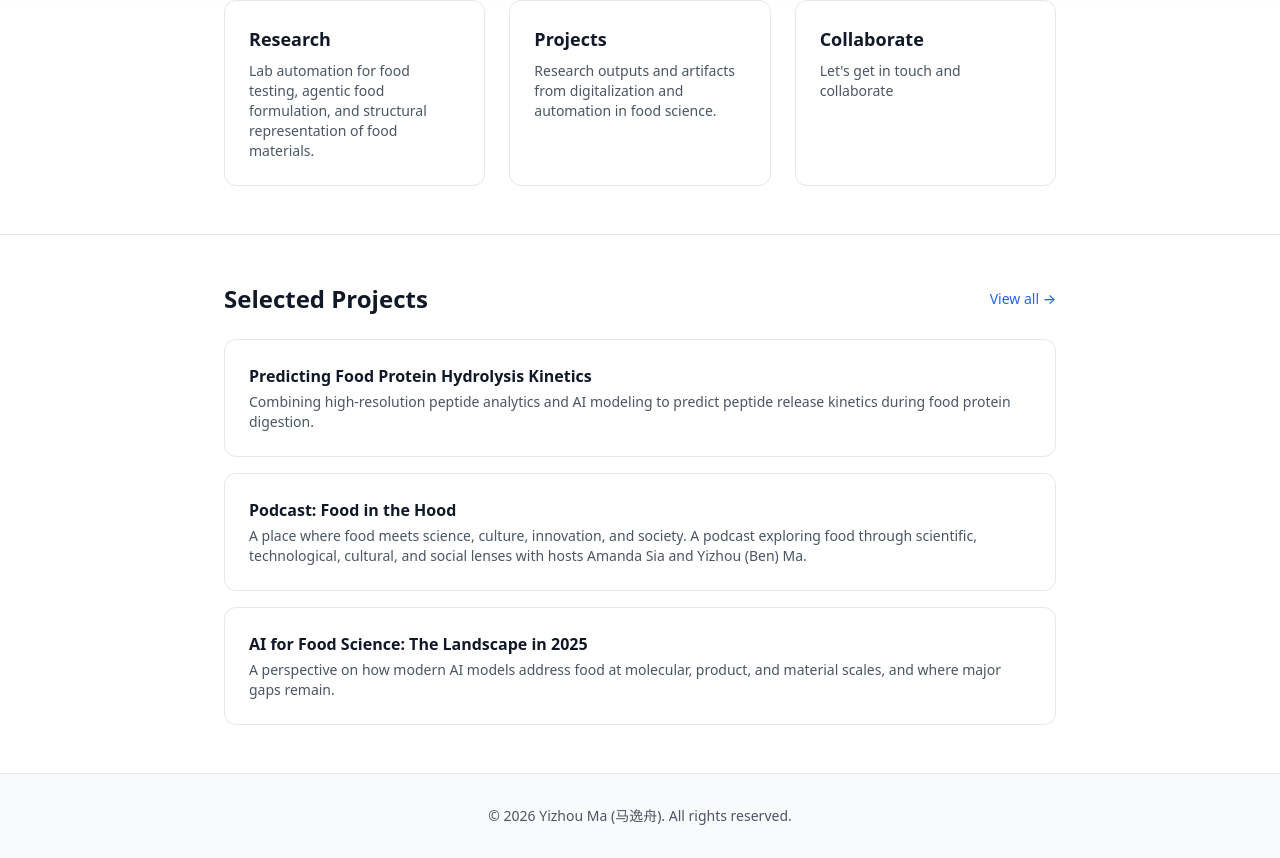
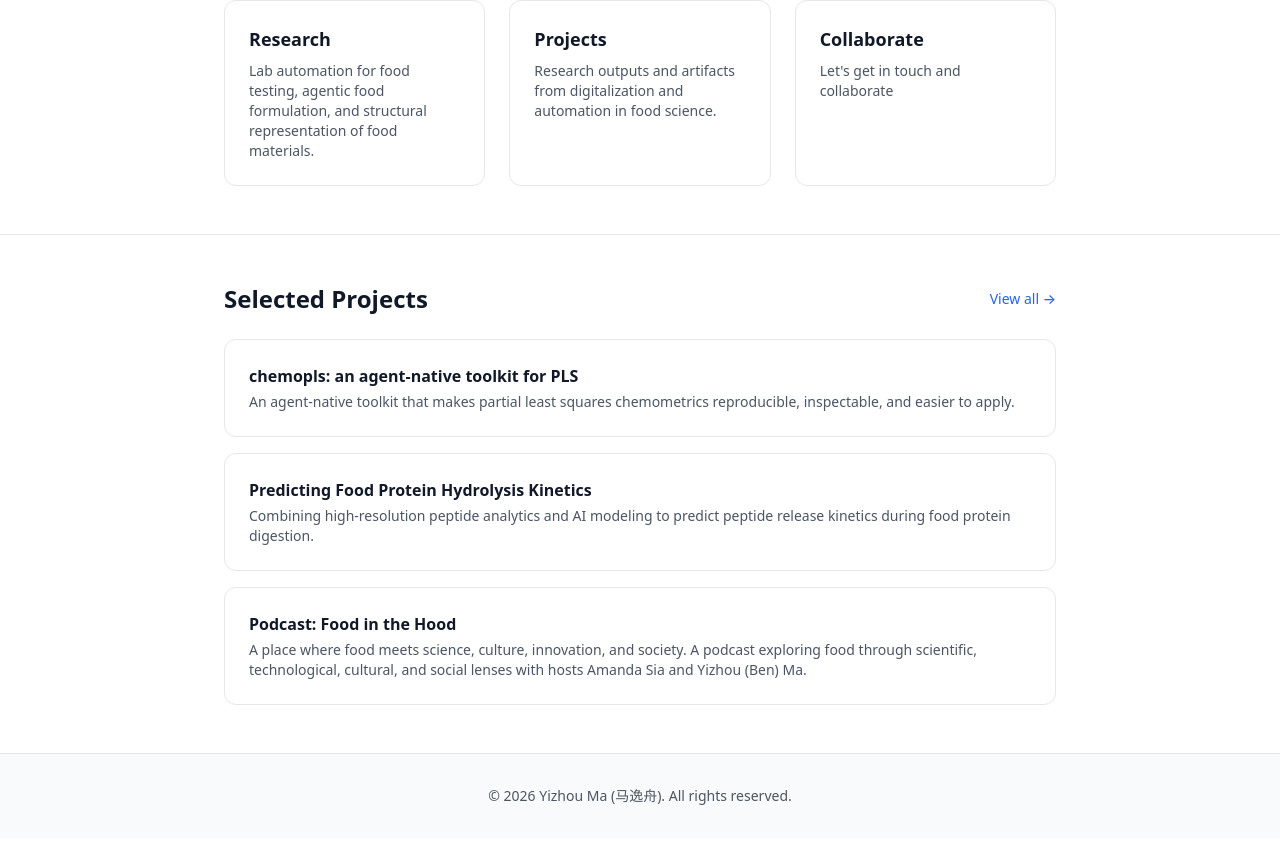
Before and after one commit to ymawur/Ymawebsite, a Next.js app: page / in a window 1280 px wide. Shown: the part 555-1413 px from the top of the page. Built offline with nearby package versions, Linux system fonts and the light colour scheme; no server answers.

Commit message:
Add chemopls project page

```diff
--- a/data/outputs.ts
+++ b/data/outputs.ts
@@ -1,6 +1,25 @@
 import { Output } from "@/types";
 
 export const outputs: Output[] = [
+  {
+    id: "chemopls",
+    title: "chemopls: an agent-native toolkit for PLS",
+    headline:
+      "An agent-native toolkit that makes partial least squares chemometrics reproducible, inspectable, and easier to apply.",
+    description:
+      "chemopls brings a broad family of partial least squares (PLS) methods into one consistent Python toolkit. It supports PLS regression and PLS-DA-style classification, alongside variable-selection, robust, sparse, orthogonal, multiblock, and multiway variants. Common spectral preprocessing steps—including centering, scaling, standard normal variate (SNV), and Savitzky–Golay transforms—are available through the same workflow.\n\nThe project is designed for collaboration between a researcher and an AI agent. The agent first inspects the dataset, checks its cleanliness, identifies the target type and predictor geometry, and recommends a suitable analysis harness. chemopls then performs deterministic preprocessing, modeling, and validation while recording configuration, metrics, dataset metadata, software versions, and method provenance. This division keeps scientific choices visible while making routine execution reproducible.\n\nA command-line workflow separates dataset diagnosis from experiment execution. It flags ambiguous numeric targets for confirmation, keeps preprocessing and model selection inside leakage-safe validation, and provides method cards with implementation status, limitations, and source-paper references. chemopls is currently an agent-preview package: reconstructed methods should be reviewed carefully and publication claims should rely on repeated, nested, or external validation.",
+    image: {
+      src: "/images/chemopls-overview.png",
+      alt: "chemopls agent and deterministic chemometrics workflow",
+    },
+    links: [
+      {
+        label: "GitHub",
+        href: "https://github.com/ymawur/chemopls",
+      },
+    ],
+    selected: true,
+  },
   {
     id: "predicting-food-protein-hydrolysis-kinetics",
     title: "Predicting Food Protein Hydrolysis Kinetics",
--- a/lib/translations.ts
+++ b/lib/translations.ts
@@ -22,6 +22,13 @@ export const researchZh: Record<string, { title: string; description: string; bu
 }
 
 export const outputsZh: Record<string, { title: string; headline: string; description: string; imageAlt: string; links?: Record<string, string> }> = {
+  chemopls: {
+    title: 'chemopls: an agent-native toolkit for PLS',
+    headline: '一个面向智能体的工具包，让偏最小二乘化学计量学分析更可复现、可检查，也更易于应用。',
+    description: 'chemopls 将多种偏最小二乘（PLS）方法整合到统一的 Python 工具包中。它支持 PLS 回归和 PLS-DA 风格的分类，也涵盖变量选择、稳健、稀疏、正交、多区块和多路 PLS 等方法。均值中心化、缩放、标准正态变量变换（SNV）和 Savitzky–Golay 变换等常用光谱预处理步骤也可在同一工作流中使用。\n\n该项目专为研究人员与 AI 智能体协作而设计。智能体首先检查数据集的完整性，识别目标变量类型与预测变量结构，并推荐合适的分析流程；随后，chemopls 以确定性方式执行预处理、建模和验证，同时记录配置、评价指标、数据集元数据、软件版本与方法来源。这样的分工既保留了科学决策的透明度，也使日常分析可以稳定复现。\n\n命令行工作流将数据诊断与实验执行分开：对于含义不明确的数值型目标变量，系统会提示用户确认；预处理和模型选择始终置于防止数据泄漏的验证流程中；方法卡则记录实现状态、已知局限与原始论文来源。chemopls 目前仍处于智能体预览阶段：重构实现的方法需谨慎审查，用于发表的结论应建立在重复验证、嵌套验证或外部验证之上。',
+    imageAlt: 'chemopls 智能体与确定性化学计量学工作流程',
+    links: { GitHub: 'GitHub' },
+  },
   'food-in-the-hood-podcast': {
     title: '播客：Food in the Hood',
     headline: '一个让食品与科学、文化、创新和社会相遇的空间。由 Amanda Sia 与马逸舟主持。',
```
Also changed, not shown: public/images/chemopls-overview.png (added).
